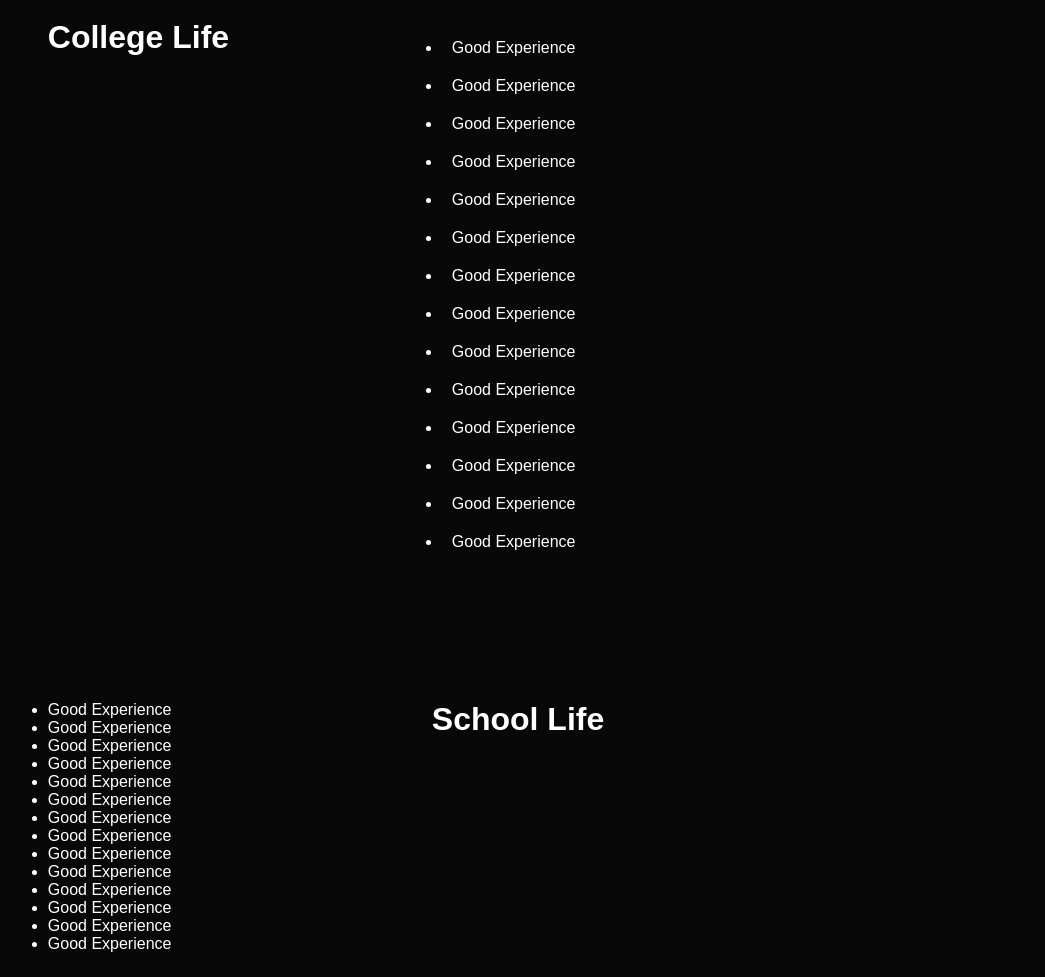
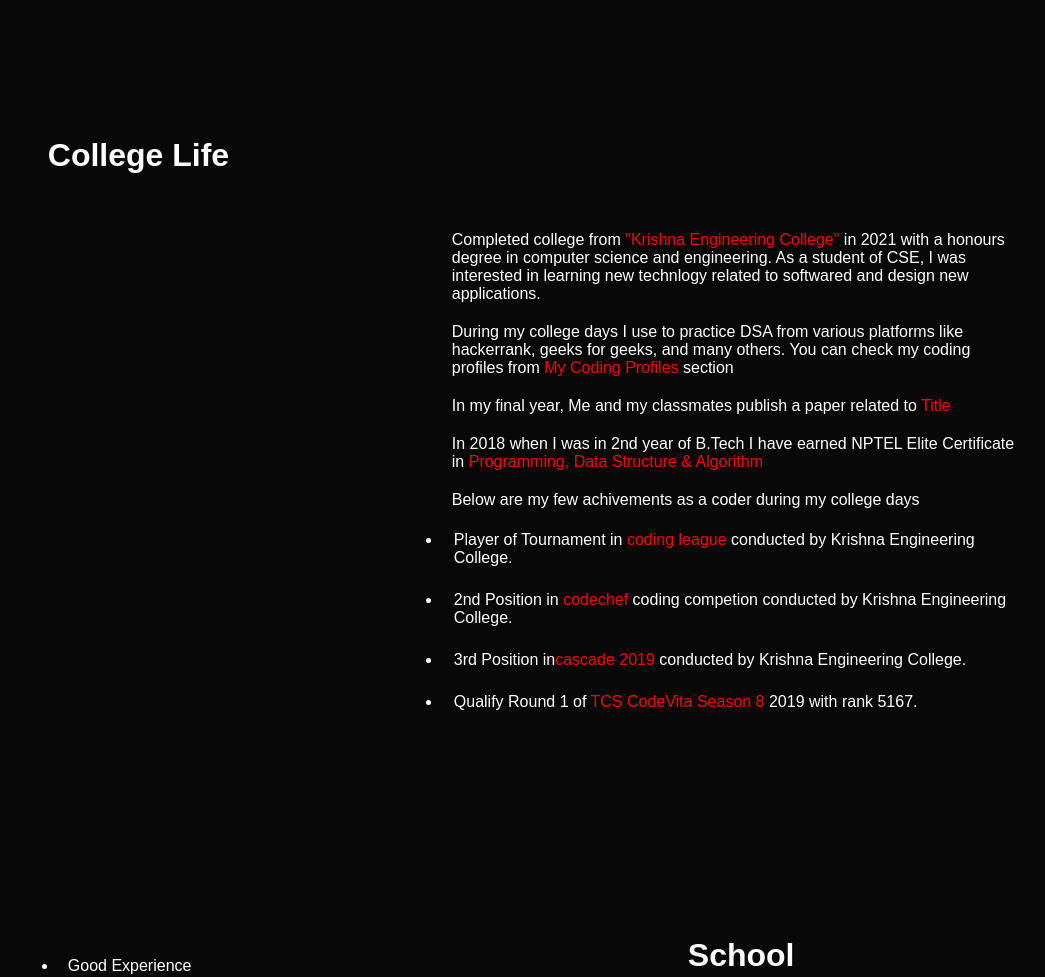
Before and after one commit to mayank2399/Portfolio, a plain HTML site: page index.html in a window 1280 px wide. Shown: the part 2751-3728 px from the top of the page, without its empty margins (94-1139 px from the left). Drawn offline with Linux system fonts and the light colour scheme.

Commit message:
added for college and quarks

```diff
--- a/index.html
+++ b/index.html
@@ -78,29 +78,22 @@
 <div class="jounrney-1">
 	<div class="left-journey-1">
 		<h1>Experience in Quarks Technosoft</h1>
+		<img src="image/dummy.jpg">
+
 	</div>
 	<div class="right-journey-1">
 		<ul>
-			<li>Good Experience</li>
-			<li>Good Experience</li>
-			<li>Good Experience</li>
-			<li>Good Experience</li>
-			<li>Good Experience</li>
-			<li>Good Experience</li>
-			<li>Good Experience</li>
-			<li>Good Experience</li>
-			<li>Good Experience</li>
-			<li>Good Experience</li>
-			<li>Good Experience</li>
-			<li>Good Experience</li>
-			<li>Good Experience</li>
-			<li>Good Experience</li>
+			<P>Joined quarks on 28th August 2023 and I am happily working here as a Software Developer.</P>
+			<P>Quarks helped me to enhance my carrier in a great direction which leads the boost not only in my technical skills but also help me to increase my self confidence.</P>
+			<P>Here I learn about system design and system integrations.</P>
+			<p>I won a title of <span>title</span> in January 2024.</p>
+
 		</ul>
 	</div>
 </div>
 
 
-<div class="jounrney-1">
+<div class="jounrney-2">
 	<div class="left-journey-2">
 		<ul>
 			<li>Good Experience</li>
@@ -132,26 +125,21 @@
 	</div>
 	<div class="right-journey-1">
 		<ul>
-			<li>Good Experience</li>
-			<li>Good Experience</li>
-			<li>Good Experience</li>
-			<li>Good Experience</li>
-			<li>Good Experience</li>
-			<li>Good Experience</li>
-			<li>Good Experience</li>
-			<li>Good Experience</li>
-			<li>Good Experience</li>
-			<li>Good Experience</li>
-			<li>Good Experience</li>
-			<li>Good Experience</li>
-			<li>Good Experience</li>
-			<li>Good Experience</li>
+			<p>Completed college from <span>"Krishna Engineering College"</span> in 2021 with a honours degree in computer science and engineering. As a student of CSE, I was interested in learning new technlogy related to softwared and design new applications. </p>
+			<p>During my college days I use to practice DSA from various platforms like hackerrank, geeks for geeks, and many others. You can check my coding profiles from <span>My Coding Profiles </span>section</p>
+			<p>In my final year, Me and my classmates publish a paper related to <span>Title</span></p>
+			<p>In 2018 when I was in 2nd year of B.Tech I have earned NPTEL Elite Certificate in <span>Programming, Data Structure & Algorithm </span></p>
+			<p>Below are my few achivements as a coder during my college days</p>
+			<li>Player of Tournament in <span>coding league</span>  conducted by Krishna Engineering College.</li>
+			<li>2nd Position in <span>codechef</span> coding competion conducted by Krishna Engineering College.</li>
+			<li>3rd Position in<span>cascade 2019</span> conducted by Krishna Engineering College.</li>
+			<li>Qualify Round 1 of <span>TCS CodeVita Season 8</span> 2019 with rank 5167.</li>
 		</ul>
 	</div>
 </div>
 
 <div class="jounrney-2">
-	<div class="right-journey-2">
+	<div class="left-journey-2">
 		<ul>
 			<li>Good Experience</li>
 			<li>Good Experience</li>
@@ -169,13 +157,12 @@
 			<li>Good Experience</li>
 		</ul>
 	</div>
-	<div class="left-journey-2">
-		<h1>School Life</h1>
+	<div class="right-journey-2">
+		<h1>School</h1>
 	</div>
 
 </div>
 
 
-
 </body>
 </html>
--- a/style.css
+++ b/style.css
@@ -121,6 +121,7 @@ nav ul li a:hover:after{
 .jounrney-1{
 padding: 5% 10%;
 color: white;
+height: 100vh;
 display: flex;
 justify-content: space-around;
 flex-wrap: wrap;
@@ -134,13 +135,29 @@ flex-wrap: wrap;
 .right-journey-1{
     flex-basis: 60%;
     padding: 1px;
+    /* justify-content:; */
+    /* align-items:center; */
+    align-content: center;
 }
 
 .right-journey-1 ul{
-  padding: 10px;
-}
+    padding: 10px;
+  }
 
-.right-journey-1 ul li{
+  .right-journey-1 ul p span{
+    color: red;
+  }
+
+
+
+  .right-journey-1 ul li span{
+    color: red;
+  }
+
+  .right-journey-1 ul li{
+    padding: 12px;
+  }
+  .right-journey-1 ul p{
     padding: 10px;
   }
   .jounrney-2{
```
Also changed, not shown: image/dummy.jpg (added).
